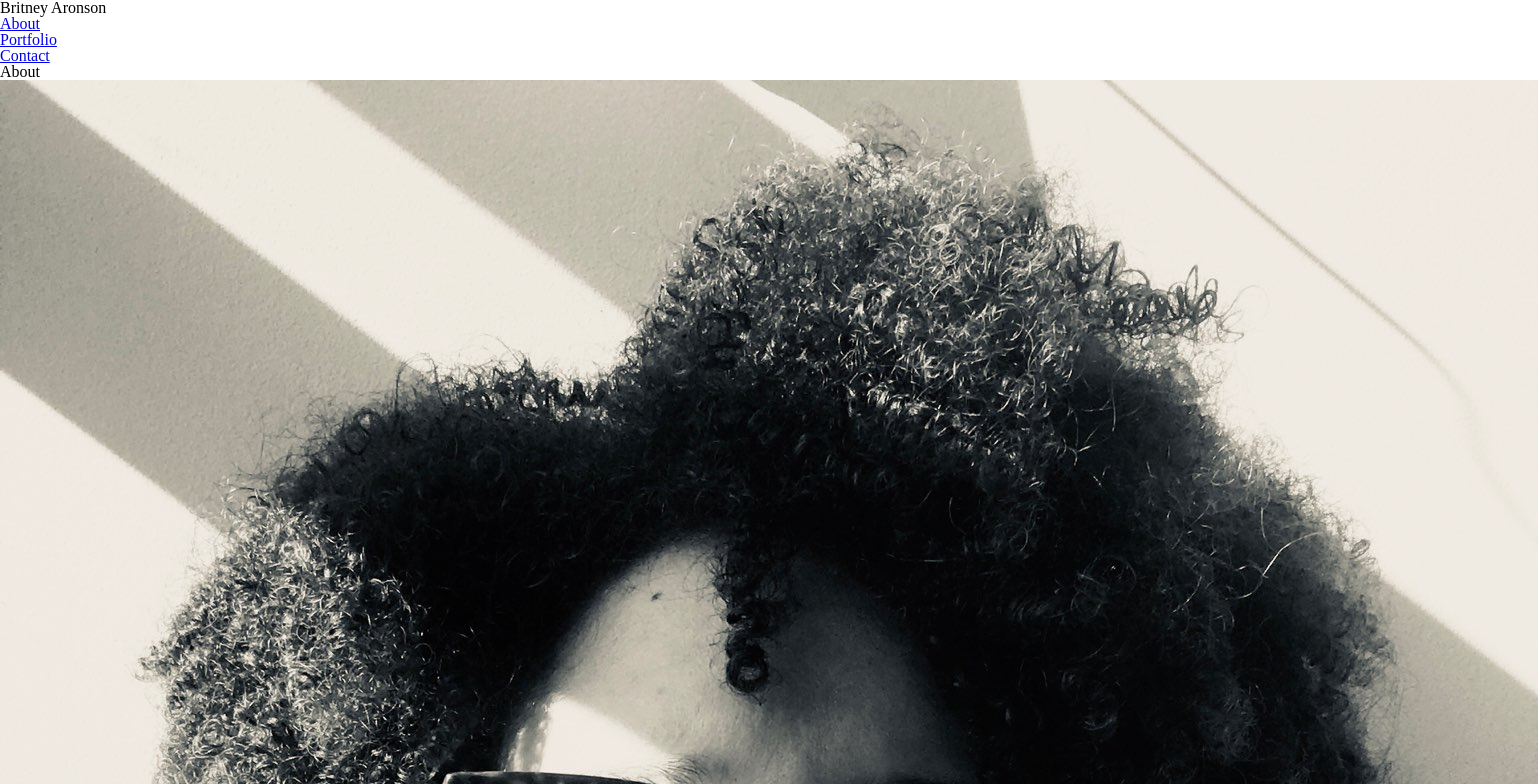
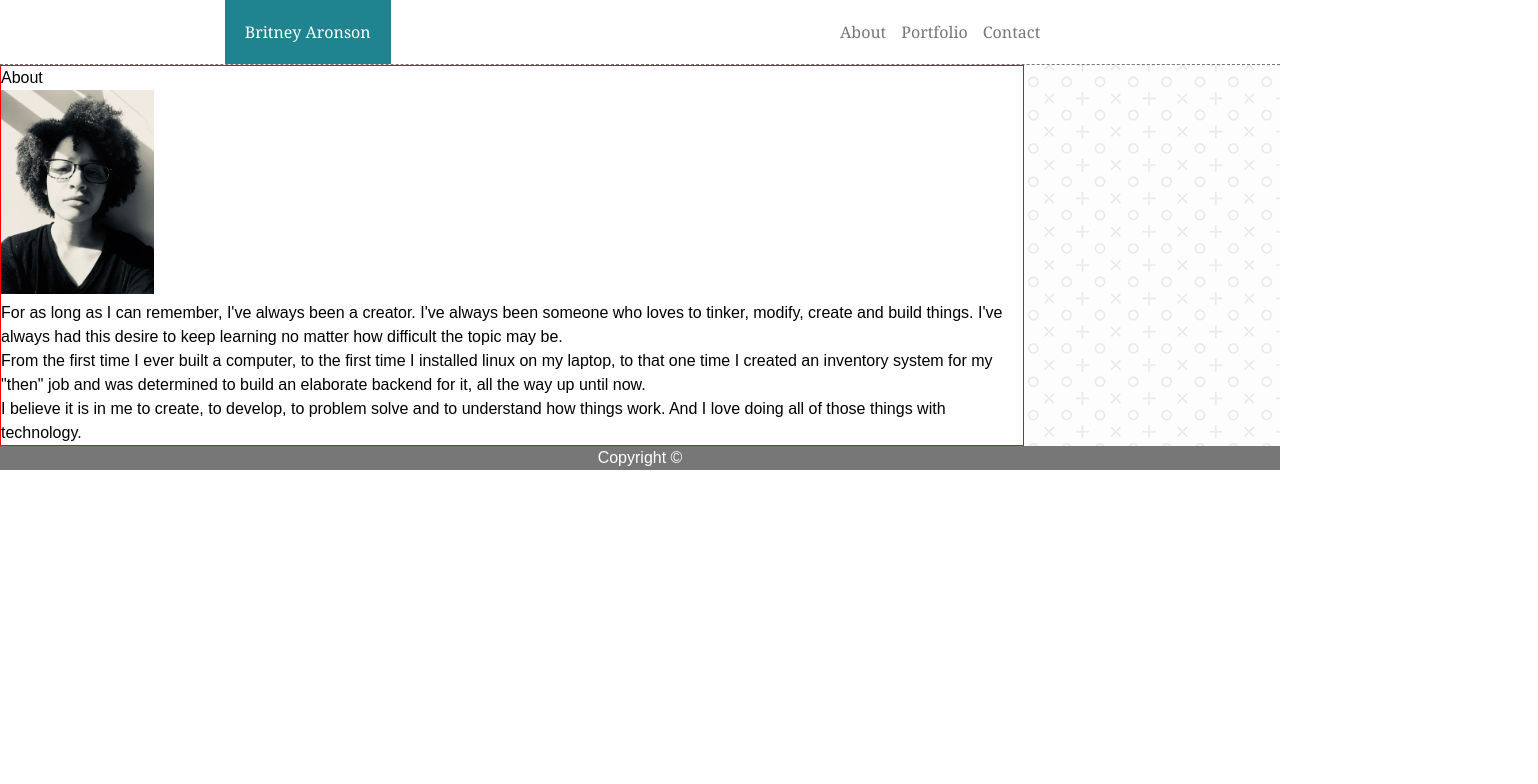
Before and after one commit to baronson11/Basic-Portfolio, a plain HTML site: page index.html in a window 1280 px wide. Shown: the top 784 px of the page, 1538 px wide, since content can reach past the window. Drawn offline with Linux system fonts and the light colour scheme.

Commit message:
making progress on the styles

```diff
--- a/assets/css/style.css
+++ b/assets/css/style.css
@@ -0,0 +1,83 @@
+/* Basic styles */
+
+* {
+  box-sizing: border-box;
+}
+
+body {
+  font-family: 'Arial', 'Helvetica Neue', Helvetica, sans-serif;
+  line-height: 1.5;
+  margin: auto;
+}
+
+h1 {
+  color: #fff;
+  background-color: #1f8390;
+  padding: 20px;
+}
+
+main {
+  background-image: url('../img/background.png');
+  background-repeat: repeat;
+}
+
+.footer {
+  color: #fff;
+  background-color: #777;
+  text-align: center;
+}
+
+/* Flexbox header */
+
+.header {
+  font-family: 'Georgia', Times, 'Times New Roman', serif;
+  background-color: #fff;
+  border-bottom: dashed #777 1px;
+  display: flex;
+  justify-content: space-around;
+}
+
+.menu {
+  display: inline-flex;
+}
+
+.menu li {
+  padding-right: 15px;
+  padding-top: 20px;
+}
+
+/* Link styles */
+
+a:link {
+  text-decoration: none;
+  color: #777;
+}
+
+a:hover {
+  color: #1f8390;
+}
+
+a:focus {
+  color: #1f8390;
+}
+
+a:visited {
+  color: #777;
+}
+
+/* About section  */
+
+img {
+  width: 15%;
+}
+
+.about {
+  width: 80%;
+  background-color: #fff;
+  border: solid red 1px;
+}
+
+/*  Contact section */
+
+
+/* Portfolio section */
--- a/index.html
+++ b/index.html
@@ -7,9 +7,9 @@
   </head>
   <body>
     <header class="header">
-      <h1 class="logo">Britney Aronson</h1>
-      <nav class="menu">
-        <ul>
+      <h1>Britney Aronson</h1>
+      <nav>
+        <ul class="menu">
           <li><a href="index.html">About</a></li>
           <li><a href="portfolio.html">Portfolio</a></li>
           <li><a href="contact.html">Contact</a></li>
@@ -17,7 +17,8 @@
       </nav>
     </header>
 
-    <main class="about">
+    <main>
+      <div class="about">
         <h2>About</h2>
           <img src="assets/img/portrait.jpg" alt="picture of Britney" title="picture of Britney">
           <p>For as long as I can remember, I've always been a creator. I've always been someone who
@@ -28,6 +29,7 @@
           to build an elaborate backend for it, all the way up until now.</p>
           <p>I believe it is in me to create, to develop, to problem solve and to understand how things work.
             And I love doing all of those things with technology.</p>
+      </div>
     </main>
 
     <footer class="footer">
```
Also changed, not shown: contact.html (+6 -4 lines), portfolio.html (+7 -5 lines), assets/img/background.png (added). Lines whose indentation alone changed are shown as unchanged.
